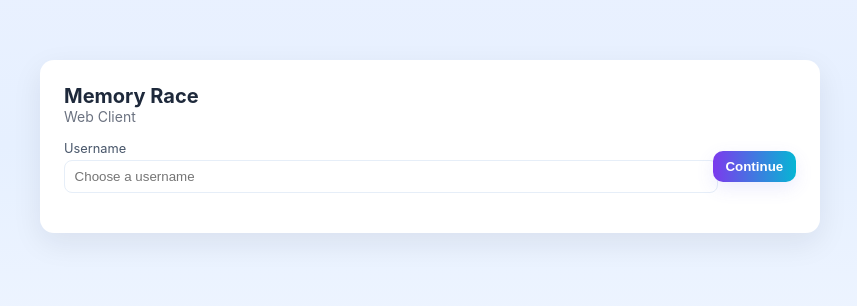
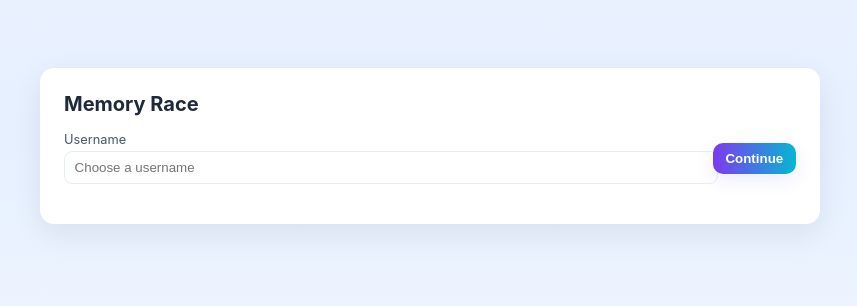
Before and after one commit to imanekhay/Imane-game-, a Svelte app in the folder clients/web-client/: page / in a window 1280 px wide. Shown: the part 254-560 px from the top of the page, without its empty margins (210-1067 px from the left). Built offline with nearby package versions, Linux system fonts and the light colour scheme.

Commit message:
refactor: remove subtitle from header in App.svelte

```diff
--- a/clients/web-client/src/App.svelte
+++ b/clients/web-client/src/App.svelte
@@ -35,7 +35,6 @@
     <header class="card-header">
       <div>
         <h1 class="title">Memory Race</h1>
-        <div class="subtitle">Web Client</div>
       </div>
     </header>
 
@@ -109,10 +108,7 @@
     color: #1e293b;
   }
 
-  .subtitle {
-    font-size: 0.875rem;
-    color: #6b7280;
-  }
+
 
   .winner-badge {
     background: linear-gradient(90deg,#7c3aed,#06b6d4);
```
